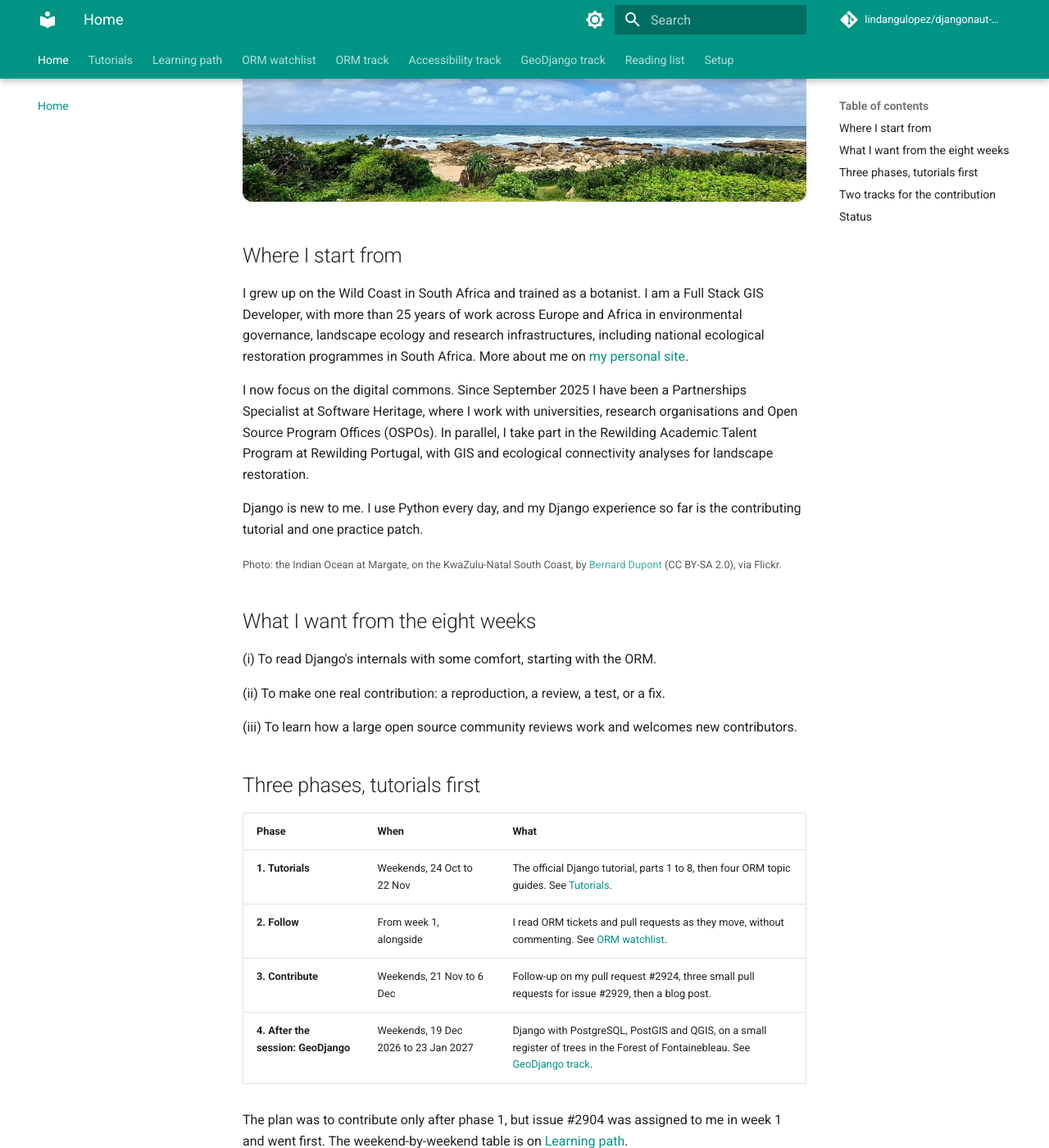
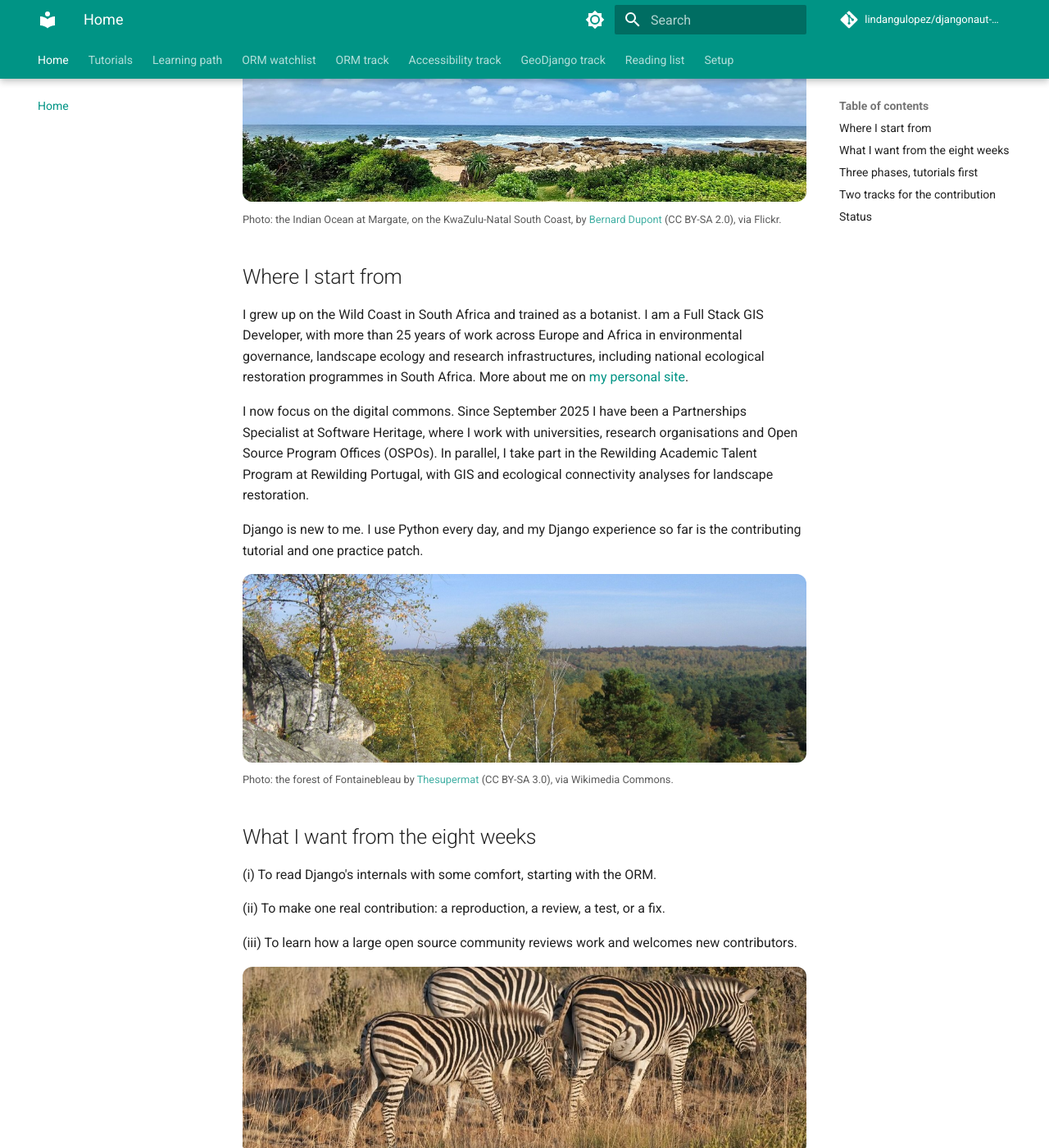
Before and after one commit to lindangulopez/djangonaut-session7, an MkDocs documentation site: the page built from docs/index.md, in a window 1280 px wide and 1400 px high, scrolled down 412 px. Shown: the whole window at 82% size. Built offline with MkDocs 1.6.1 and Material for MkDocs 9.7.7, drawn with Linux system fonts in a browser that asks for light colours; comment, search, counter and statistics services are not loaded; some of the changed text lies outside the part shown.

Commit message:
Home: Fontainebleau, savanna and Paris banners, linked to my personal site

```diff
--- a/docs/index.md
+++ b/docs/index.md
@@ -7,6 +7,7 @@ I am a Djangonaut in [Djangonaut Space](https://djangonaut.space/), Session 7, f
 This site shows what I plan to do, week by week. It is a plan, so it will change.
 
 [![Rocky shore and the Indian Ocean on the KwaZulu-Natal South Coast. Opens my personal site](img/south-coast-sea.jpg){ style="width: 100%; aspect-ratio: 3 / 1; object-fit: cover; object-position: 45% 70%; border-radius: 12px;" }](https://lindangulopez.github.io/personal_knowledge_base/)
+<small>Photo: the Indian Ocean at Margate, on the KwaZulu-Natal South Coast, by [Bernard Dupont](https://www.flickr.com/photos/65695019@N07/54280264565) (CC BY-SA 2.0), via Flickr.</small>
 
 ## Where I start from
 
@@ -16,7 +17,8 @@ I now focus on the digital commons. Since September 2025 I have been a Partnersh
 
 Django is new to me. I use Python every day, and my Django experience so far is the contributing tutorial and one practice patch.
 
-<small>Photo: the Indian Ocean at Margate, on the KwaZulu-Natal South Coast, by [Bernard Dupont](https://www.flickr.com/photos/65695019@N07/54280264565) (CC BY-SA 2.0), via Flickr.</small>
+[![Sandstone boulders and birches in the forest of Fontainebleau. Opens my personal site](img/fontainebleau-forest.jpg){ style="width: 100%; aspect-ratio: 3 / 1; object-fit: cover; object-position: 50% 50%; border-radius: 12px;" }](https://lindangulopez.github.io/personal_knowledge_base/)
+<small>Photo: the forest of Fontainebleau by [Thesupermat](https://commons.wikimedia.org/wiki/File:Rochers_en_for%C3%AAt_de_Fontainebleau11.JPG) (CC BY-SA 3.0), via Wikimedia Commons.</small>
 
 ## What I want from the eight weeks
 
@@ -25,6 +27,9 @@ Django is new to me. I use Python every day, and my Django experience so far is
 (ii) To make one real contribution: a reproduction, a review, a test, or a fix.
 
 (iii) To learn how a large open source community reviews work and welcomes new contributors.
+
+[![Plains zebras grazing in the bushveld of Pilanesberg National Park. Opens my personal site](img/savanna-zebras.jpg){ style="width: 100%; aspect-ratio: 3 / 1; object-fit: cover; object-position: 70% 60%; border-radius: 12px;" }](https://lindangulopez.github.io/personal_knowledge_base/)
+<small>Photo: zebras in Pilanesberg National Park by [South African Tourism](https://www.flickr.com/photos/25779097@N08/6253262246) (CC BY 2.0), via Flickr.</small>
 
 ## Three phases, tutorials first
 
@@ -45,6 +50,9 @@ The plan was to contribute only after phase 1, but issue #2904 was assigned to m
 
 The choice between the two is open with my Navigator. Both stay on this site until it is made.
 
+[![The Eiffel Tower and the Seine, Paris. Opens my personal site](img/paris.jpg){ style="width: 100%; aspect-ratio: 3 / 1; object-fit: cover; object-position: 50% 50%; border-radius: 12px;" }](https://lindangulopez.github.io/personal_knowledge_base/)
+<small>Photo: Paris by [Yann Caradec](https://commons.wikimedia.org/wiki/File:La_Tour_Eiffel_vue_de_la_Tour_Saint-Jacques,_Paris_ao%C3%BBt_2014_(2).jpg) (CC BY-SA 2.0), via Wikimedia Commons.</small>
+
 ## Status
 
 - 22 November 2026: issue #2929, parts 1 and 2. Part 1 is [pull request #2977](https://github.com/django/djangoproject.com/pull/2977), which adds the licence and project URLs to `pyproject.toml`. All checks passed and I asked for a review. Part 2 is the [`CONTRIBUTING.md` outline](https://github.com/django/djangoproject.com/issues/2929#issuecomment-7078365942), posted on the issue for Kanishk to answer. Part 3, `codemeta.json`, waits until #2977 is merged, as Kanishk suggested: most of its fields come from those `pyproject.toml` lines, so a change in review would otherwise mean fixing two pull requests. The draft is ready on [Accessibility track](accessibility-track.md#plan-19-november-2026-follow-2904-do-2929). The #2904 fix is merged but not live yet: on 22 November the contact form still had the old inputs. See [Accessibility track](accessibility-track.md#update-19-november-2026-merged).
```
Also changed, not shown: docs/img/fontainebleau-forest.jpg (added), docs/img/paris.jpg (added), docs/img/savanna-zebras.jpg (added).
